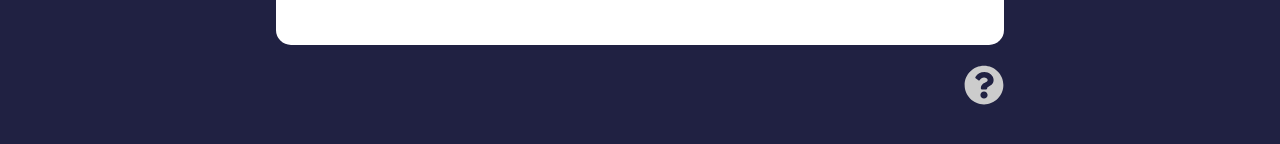
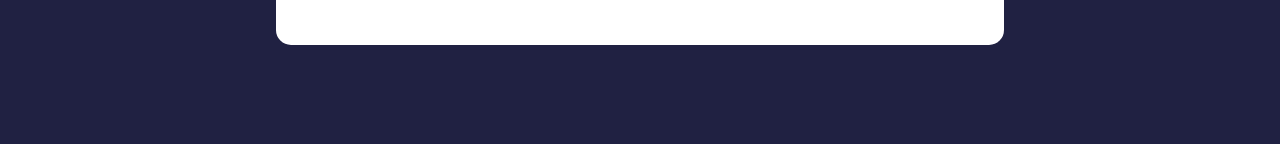
Before and after one commit to EllaGospel/review-app, a React (Create React App) app: page / in a window 1280 px wide. Shown: the part 586-730 px from the top of the page. Built offline with nearby package versions, Linux system fonts and the light colour scheme.

Commit message:
removed aboutlink

```diff
--- a/src/App.js
+++ b/src/App.js
@@ -8,7 +8,7 @@ import ReviewList from "./component/ReviewList"
 import './index.css'
 import ReviewData from "./component/ReviewData"
 import About from './component/pages/About';
-import Aboutlink from './component/Aboutlink';
+// import Aboutlink from './component/Aboutlink';
 
 function App() {
   const [review, setReview] = useState(ReviewData)
@@ -33,7 +33,7 @@ function App() {
       <ReviewForm handleAdd={addReview}/>
       <ReviewStats review={review}/>
       <ReviewList review={review} revDelete={deleteReview}/>
-      <Aboutlink/>
+      {/* <Aboutlink/> */}
        </>
       }
       ></Route>
```
